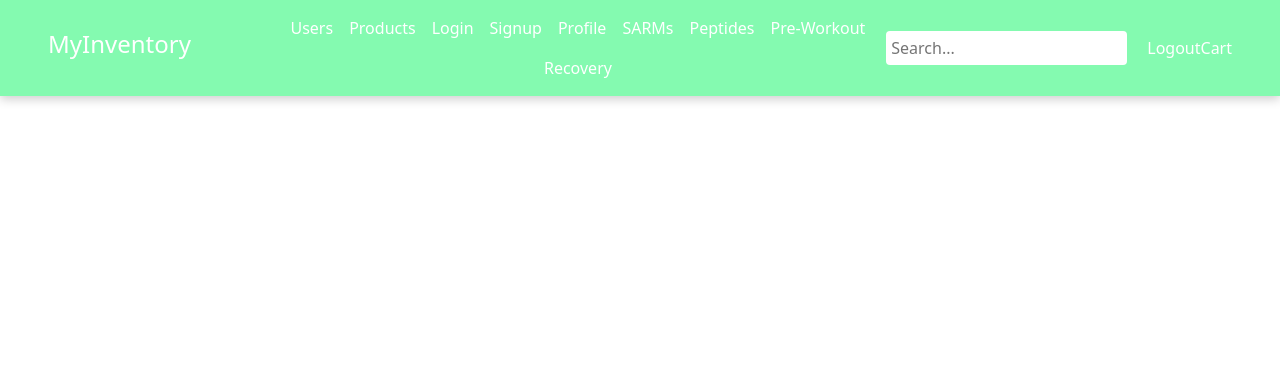
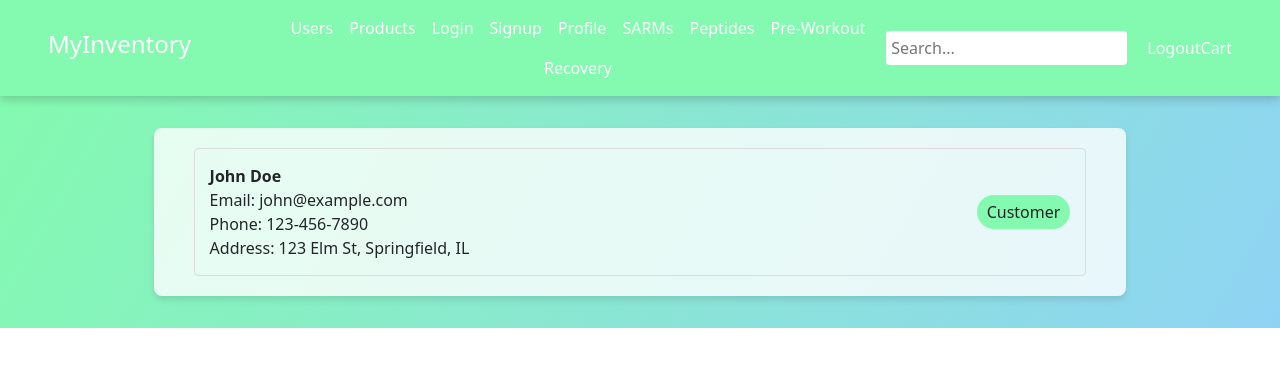
Before and after one commit to prenger11/myInventory, a React (Vite) app: page /users in a window 1280 px wide. Shown: the top 366 px of the page. Built offline with nearby package versions, Linux system fonts and the light colour scheme.

Commit message:
added Users and User files

```diff
--- a/src/App.tsx
+++ b/src/App.tsx
@@ -4,8 +4,9 @@ import Navbar from './components/Navbar';
 import Login from './components/Login';
 import Signup from './components/Signup';
 import Profile from './components/Profile';
-// Import other components like Users, Products if they exist
-// import Users from './components/Users';
+import Users from './components/Users';
+import { UserProps } from './components/User';
+
 import Products, { ProductDetails } from './components/Products';
 
 
@@ -22,12 +23,23 @@ const App: React.FC = () => {
     const handleProfile = (name: string, email: string, username: string, password: string) => {
         console.log("Trying to update Profile with", name, email, username, password);
     };
-    // const handleProduct = (image: string, productName: string, productDescription: string, quantity: string, price: string) => {
-    //     console.log("Trying to update Profile with", image, productName, productDescription, quantity, price);
-    // };
+
     const handleProduct = (product: ProductDetails) => {
         console.log("Trying to add a product with", product.image, product.productName, product.productDescription, product.quantity, product.price);
     };
+
+    // Sample user data - you might fetch this from an API instead
+    const users = [
+        {
+            name: "John Doe",
+            email: "john@example.com",
+            phoneNumber: "123-456-7890",
+            mailingAddress: "123 Elm St, Springfield, IL",
+            userType: "Customer"  // <-- this should be either "Customer" or "Employee"
+        },
+        // ...other users
+    ];
+
 
 
     return (
@@ -38,9 +50,8 @@ const App: React.FC = () => {
                 <Route path="/signup" element={<Signup onSignup={handleSignup} />} />
                 <Route path="/profile" element={<Profile onSave={handleProfile} />} />
                 <Route path="/products" element={<Products onAddProduct={handleProduct} />} />
+                <Route path="/users" element={<Users users={users as UserProps[]} />} />
 
-
-                {/* <Route path="/users" element={<Users />} /> */}
 
             </Routes>
         </BrowserRouter>
--- /dev/null
+++ b/src/components/User.tsx
@@ -0,0 +1,33 @@
+// User.tsx
+import React from 'react';
+import styled from 'styled-components';
+
+const UserContainer = styled.div`
+    // styles for individual user
+`;
+
+export interface UserProps {
+    name: string;
+    email: string;
+    phoneNumber: string;
+    mailingAddress: string;
+    userType: 'Customer' | 'Employee';
+}
+
+const User: React.FC<UserProps> = ({ name, email, phoneNumber, mailingAddress, userType }) => {
+    return (
+        <UserContainer>
+            <strong>{name}</strong>
+            <br />
+            Email: {email}
+            <br />
+            Phone Number: {phoneNumber}
+            <br />
+            Mailing Address: {mailingAddress}
+            <br />
+            Type: {userType}
+        </UserContainer>
+    );
+};
+
+export default User;
--- a/src/components/Users.tsx
+++ b/src/components/Users.tsx
@@ -0,0 +1,82 @@
+import React from 'react';
+import styled from 'styled-components';
+
+const UsersContainer = styled.div`
+    display: flex;
+    justify-content: center;
+    align-items: center;
+    height: auto;
+    padding: 2rem;
+    background: linear-gradient(120deg, #84fab0 0%, #8fd3f4 100%);
+`;
+
+const UserList = styled.div`
+    background-color: rgba(255, 255, 255, 0.8);
+    padding: 20px 40px;
+    border-radius: 8px;
+    box-shadow: 0 4px 6px rgba(0, 0, 0, 0.1);
+    width: 80%;
+    max-width: 1000px;
+`;
+
+const UserCard = styled.div`
+    display: flex;
+    justify-content: space-between;
+    align-items: center;
+    border: 1px solid #ddd;
+    padding: 15px;
+    margin-bottom: 20px;
+    border-radius: 4px;
+    &:last-child {
+        margin-bottom: 0;
+    }
+`;
+
+const UserInfo = styled.div`
+    display: flex;
+    flex-direction: column;
+`;
+
+const UserType = styled.span.attrs<{ type: "Customer" | "Employee" }>(props => ({
+    type: props.type,
+}))`
+    background-color: ${props => props.type === "Customer" ? "#84fab0" : "#8fd3f4"};
+    padding: 5px 10px;
+    border-radius: 20px;
+    text-align: center;
+    width: max-content;
+`;
+
+interface UserProps {
+    name: string;
+    email: string;
+    phoneNumber: string;
+    mailingAddress: string;
+    userType: "Customer" | "Employee";
+}
+
+interface UsersComponentProps {
+    users: UserProps[];
+}
+
+const Users: React.FC<UsersComponentProps> = ({ users }) => {
+    return (
+        <UsersContainer>
+            <UserList>
+                {users.map((user, index) => (
+                    <UserCard key={index}>
+                        <UserInfo>
+                            <strong>{user.name}</strong>
+                            <span>Email: {user.email}</span>
+                            <span>Phone: {user.phoneNumber}</span>
+                            <span>Address: {user.mailingAddress}</span>
+                        </UserInfo>
+                        <UserType type={user.userType}>{user.userType}</UserType>
+                    </UserCard>
+                ))}
+            </UserList>
+        </UsersContainer>
+    );
+};
+
+export default Users;
```
